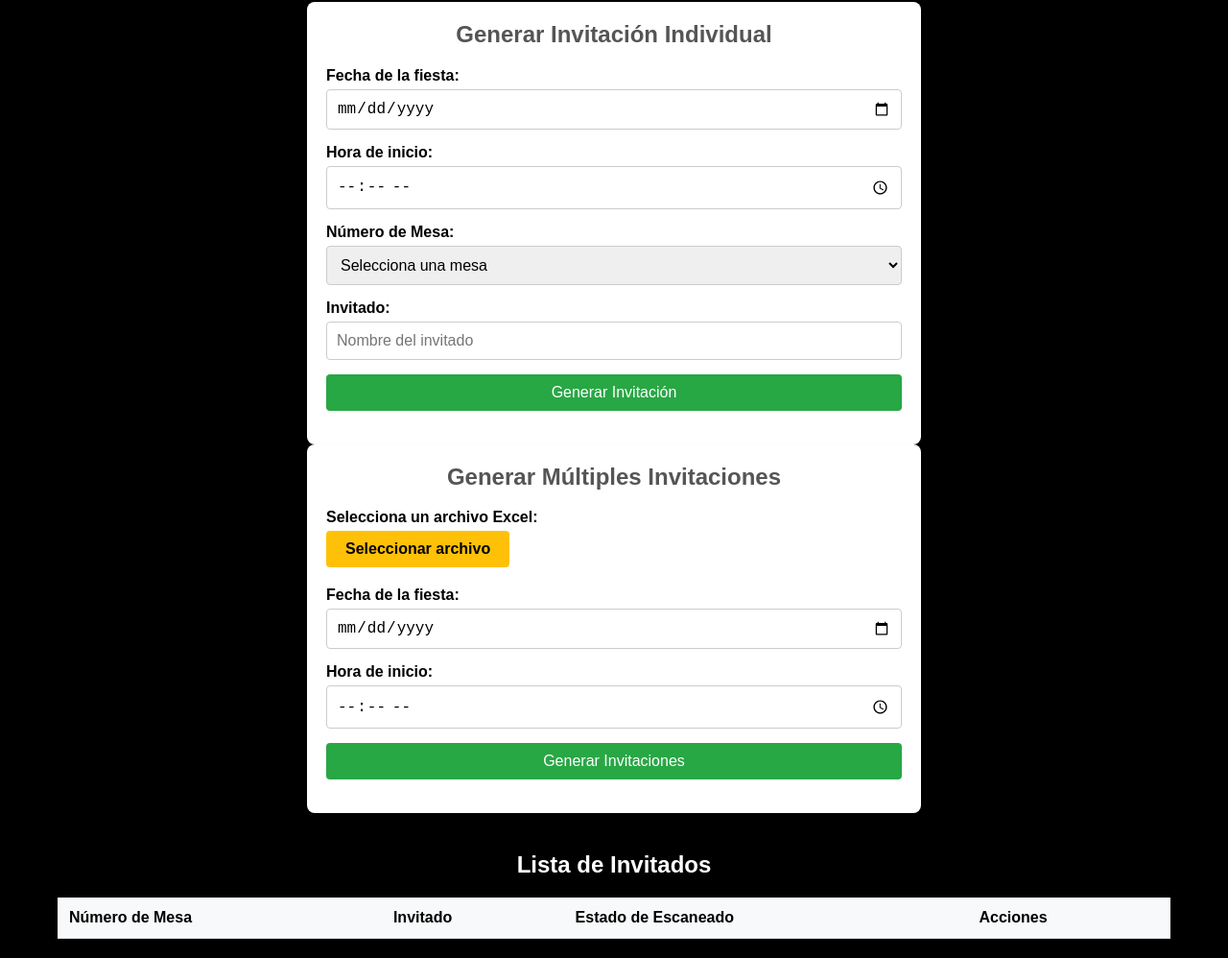
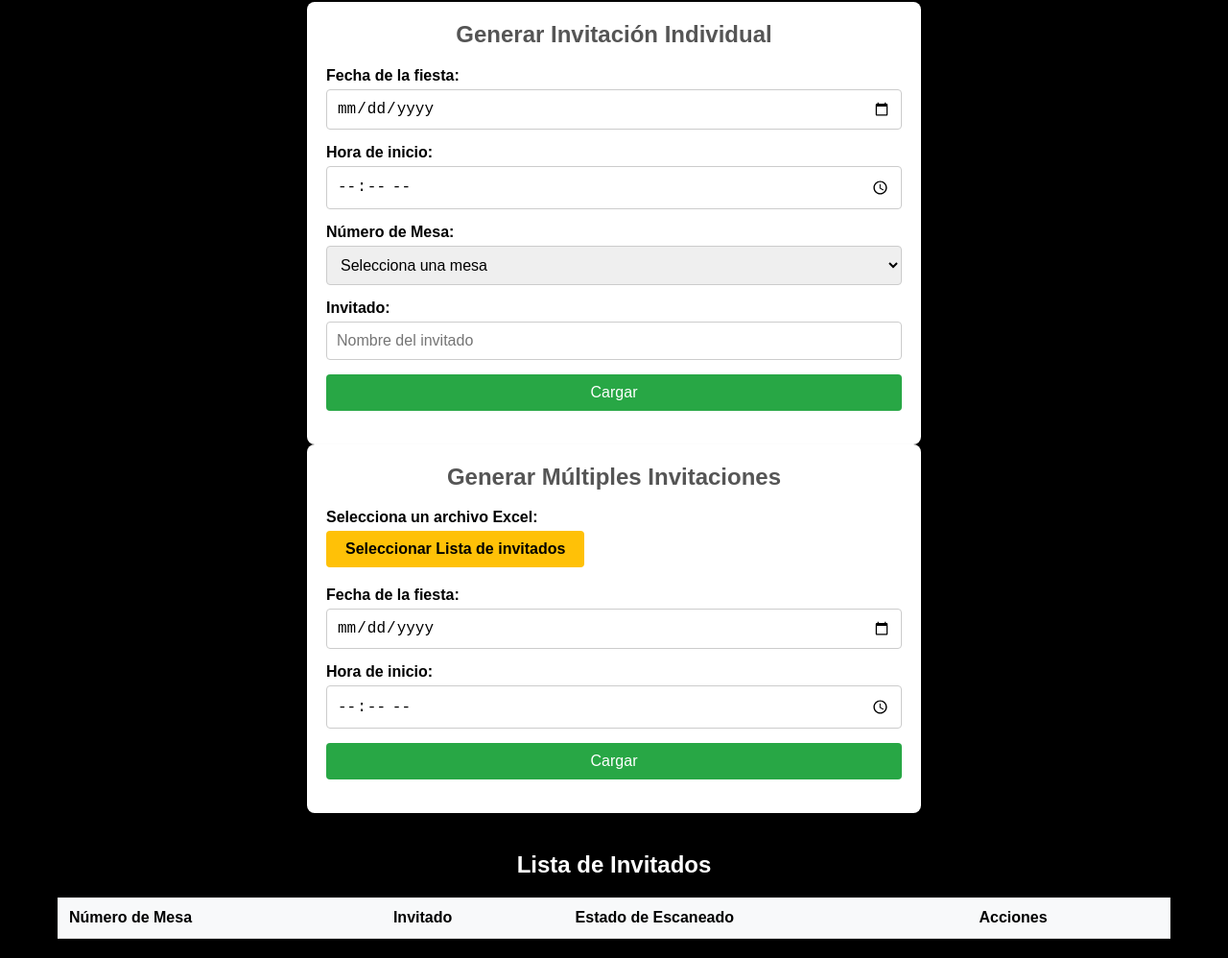
Before and after one commit to IguanaDisco/qr-mesas, a plain HTML site: page qr-generacion/index.html in a window 1280 px wide. Shown: the part 98-1096 px from the top of the page at 96% size. Drawn offline with Linux system fonts and the light colour scheme; no server answers.

Commit message:
prueba13

```diff
--- a/qr-generacion/index.html
+++ b/qr-generacion/index.html
@@ -27,7 +27,7 @@
                 </select>
                 <label for="invitado">Invitado:</label>
                 <input type="text" id="invitado" placeholder="Nombre del invitado" required />
-                <button type="submit">Generar Invitación</button>
+                <button type="submit">Cargar</button>
             </form>
         </div>
 
@@ -38,14 +38,14 @@
                 <label for="archivo-excel">Selecciona un archivo Excel:</label>
                 <!-- Nuevo contenedor para el input de archivo personalizado -->
                 <div class="file-input-container">
-                    <label for="archivo-excel" class="custom-file-button">Seleccionar archivo</label>
+                    <label for="archivo-excel" class="custom-file-button">Seleccionar Lista de invitados</label>
                     <input type="file" id="archivo-excel" accept=".xlsx, .csv" required />
                 </div>
                 <label for="fecha-fiesta-importar">Fecha de la fiesta:</label>
                 <input type="date" id="fecha-fiesta-importar" required />
                 <label for="hora-fiesta-importar">Hora de inicio:</label>
                 <input type="time" id="hora-fiesta-importar" required />
-                <button type="submit">Generar Invitaciones</button>
+                <button type="submit">Cargar</button>
             </form>
         </div>
 
```
